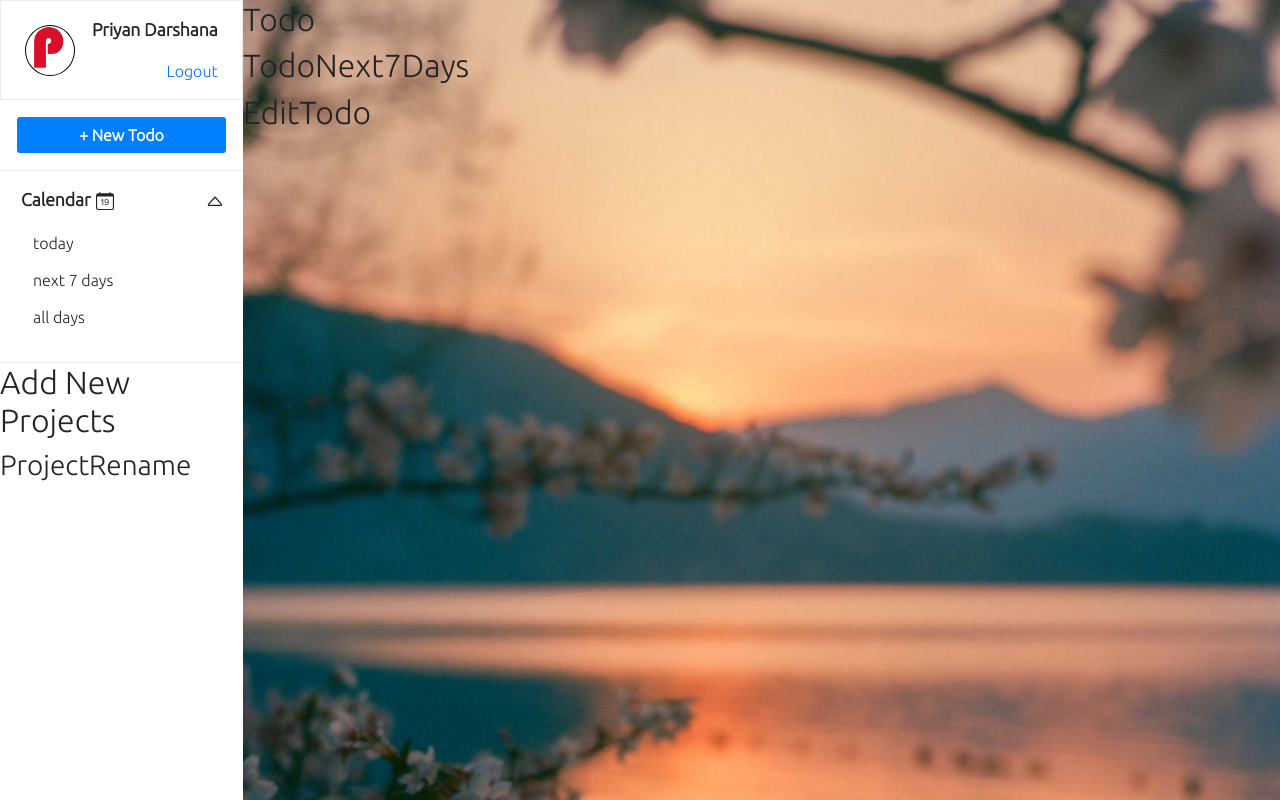
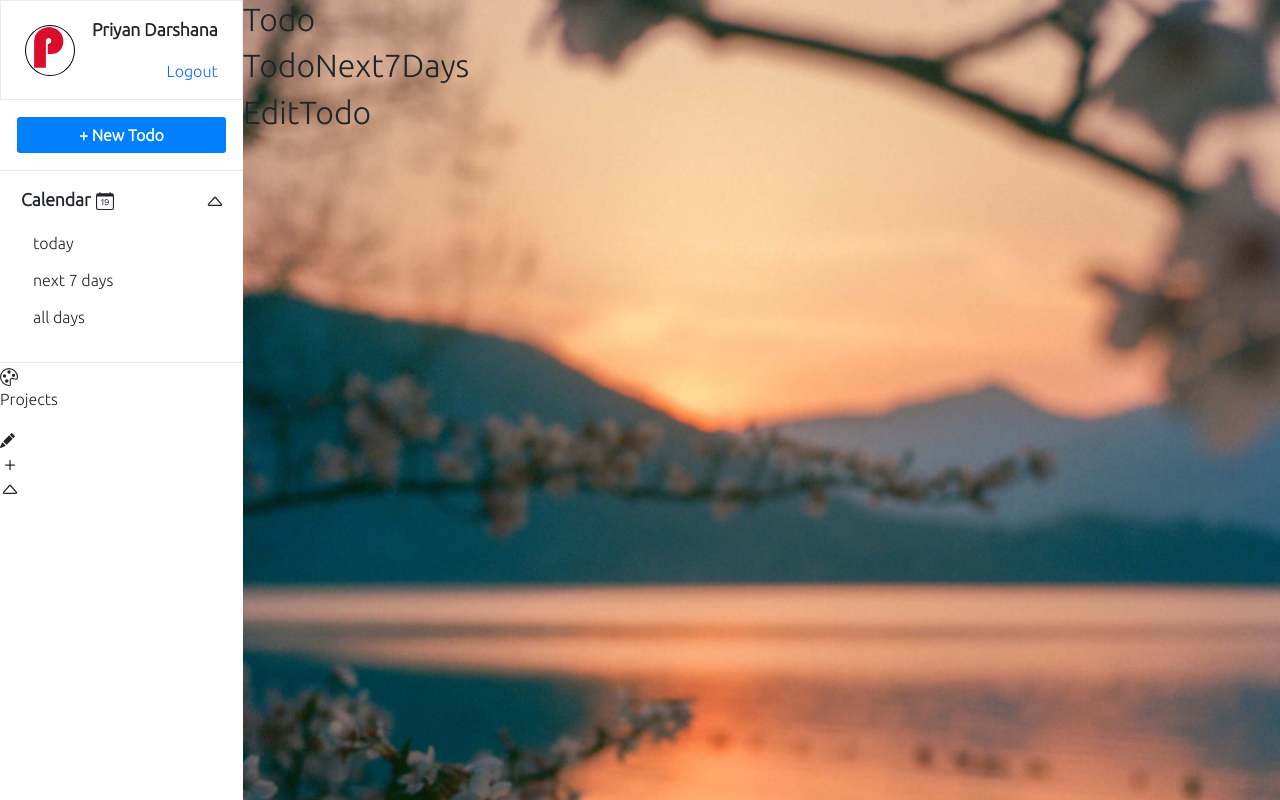
Before and after one commit to priyan1995/React-fundamenals, a React (Create React App) app: page /todo in a window 1280 px wide. Built offline with nearby package versions, Linux system fonts and the light colour scheme.

Commit message:
project component

```diff
--- a/src/components/Todo/AddNewProjects.jsx
+++ b/src/components/Todo/AddNewProjects.jsx
@@ -1,9 +1,16 @@
 import React from 'react';
+import { Plus } from 'react-bootstrap-icons';
 
 export const AddNewProjects = () => {
-    return(
+    return (
         <>
-        <h2>Add New Projects</h2>
+            <div className='pd-add-new-project'>
+                <div className='add-button' >
+                    <span>
+                        <Plus size='20' />
+                    </span>
+                </div>
+            </div>
         </>
     )
 }
--- a/src/components/Todo/Projects.jsx
+++ b/src/components/Todo/Projects.jsx
@@ -1,12 +1,44 @@
-import React from 'react';
+import React, { useState } from 'react';
 import { AddNewProjects } from './AddNewProjects';
 import { Project } from './Project';
+import { CaretUp, Palette, PencilFill } from 'react-bootstrap-icons';
 
 export const Projects = () => {
+
+    const [showMenu, setShowMenu] = useState(true);
+
+    const projects = [
+        { id:1, name:"personal", numOfTodos:0 },
+        { id:2, name:"work", numOfTodos:1 },
+        { id:3, name:"other", numOfTodos:2 },
+    ]
+
     return (
         <>
-            <AddNewProjects />
-            <Project />
+            <div className='pd-projects'>
+                <div className='header'>
+                    <div className='title'>
+                        <Palette size='18' />
+                        <p>Projects</p>
+                    </div>
+
+                    <div className='btns'>
+                        {
+                            showMenu &&
+
+                            <span>
+                                <PencilFill size='15' />
+                            </span>
+
+                        }
+
+                        <AddNewProjects />
+                        <span>
+                            <CaretUp size='20' />
+                        </span>
+                    </div>
+                </div>
+            </div>
         </>
     )
 }
```
